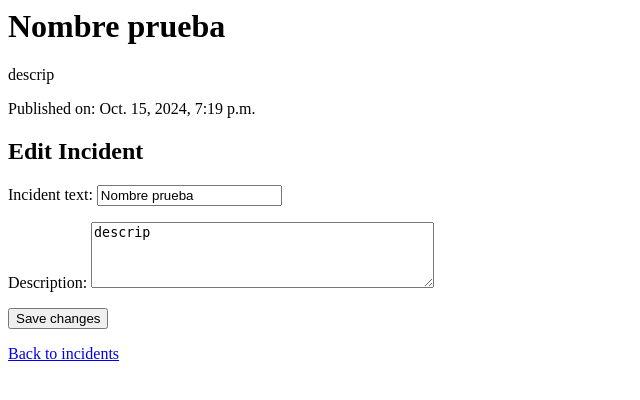
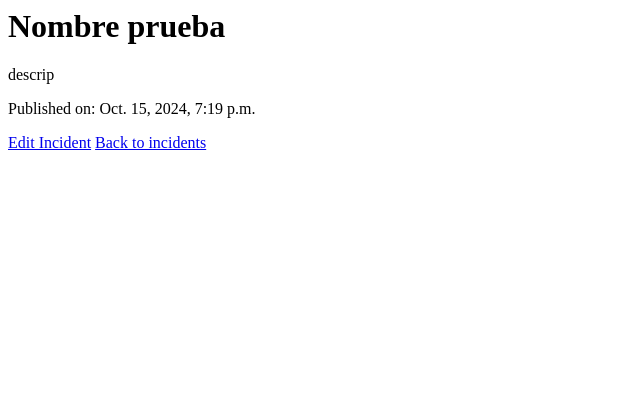
Before and after one commit to amadorssa/incidentia, a Django app: page /incidents/7/ in a window 1280 px wide. Shown: the top 400 px of the page, without its empty margins (0-640 px from the left). Run offline with Django 4.2, Linux system fonts and the light colour scheme; data comes from the database, SQL or seed files in the repository; both versions use the stored data as it was after the commit.

Commit message:
vista edit añadida

```diff
--- a/incidents/templates/incidents/detail.html
+++ b/incidents/templates/incidents/detail.html
@@ -2,13 +2,8 @@
 <p>{{ incident.description }}</p>
 <p>Published on: {{ incident.pub_date }}</p>
 
-<!-- Formulario para editar el incidente -->
-<h2>Edit Incident</h2>
-<form method="post">
-    {% csrf_token %}
-    {{ form.as_p }}  <!-- Muestra los campos del formulario -->
-    <button type="submit">Save changes</button>
-</form>
+<!-- Enlace para editar el incidente -->
+<a href="{% url 'incidents:edit' incident.id %}">Edit Incident</a>
 
 <!-- Enlace para volver a la lista de incidentes -->
 <a href="{% url 'incidents:index' %}">Back to incidents</a>
--- a/incidents/urls.py
+++ b/incidents/urls.py
@@ -5,4 +5,5 @@ app_name = "incidents"
 urlpatterns = [
     path("", views.IndexView.as_view(), name="index"),
     path("<int:pk>/", views.DetailView.as_view(), name="detail"),
+    path("<int:pk>/edit/", views.EditIncidentView.as_view(), name="edit"),
 ]
--- a/incidents/views.py
+++ b/incidents/views.py
@@ -1,5 +1,7 @@
 from django.shortcuts import get_object_or_404, render, redirect
 from django.views import generic
+from django.urls import reverse
+
 
 from .forms import IncidentForm
 from .models import Incident
@@ -28,15 +30,10 @@ class DetailView(generic.DetailView):
     model = Incident
     template_name = "incidents/detail.html"
 
-    def get_context_data(self, **kwargs):
-        context = super().get_context_data(**kwargs)
-        context['form'] = IncidentForm(instance=self.object)  # Añadir el formulario con la instancia actual
-        return context
+class EditIncidentView(generic.UpdateView):
+    model = Incident
+    template_name = "incidents/edit_incident.html"
+    form_class = IncidentForm
 
-    def post(self, request, *args, **kwargs):
-        incident = self.get_object()
-        form = IncidentForm(request.POST, instance=incident)  # Asociar el formulario con el incidente
-        if form.is_valid():
-            form.save()  # Guardar los cambios
-            return redirect('incidents:detail', pk=incident.pk)  # Redireccionar a la vista de detalle
-        return self.render_to_response({'form': form})  # Renderizar de nuevo si no es válido
+    def get_success_url(self):
+        return reverse('incidents:detail', args=[self.object.pk])  # Redirecciona a la vista de detalle después de guardar
```
Also changed, not shown: incidents/templates/incidents/edit_incident.html (added, +9 -0 lines), db.sqlite3.
